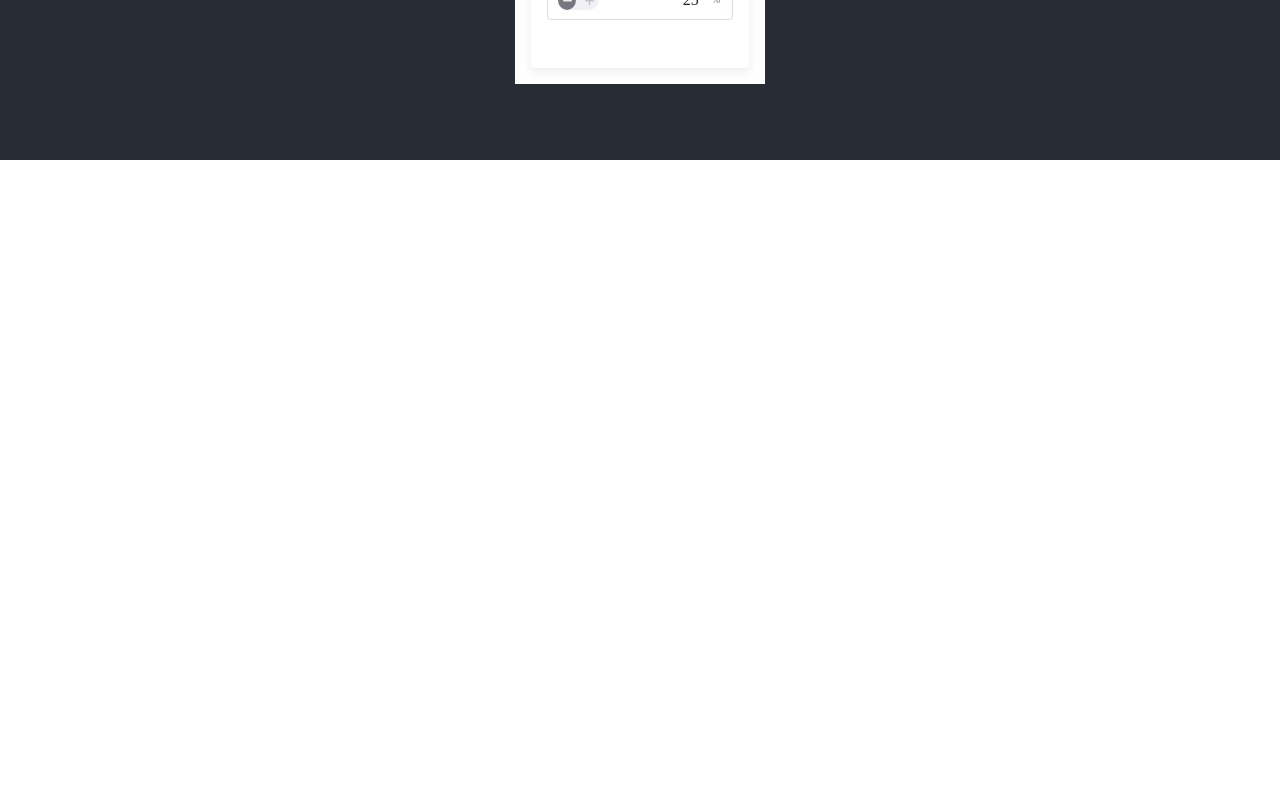
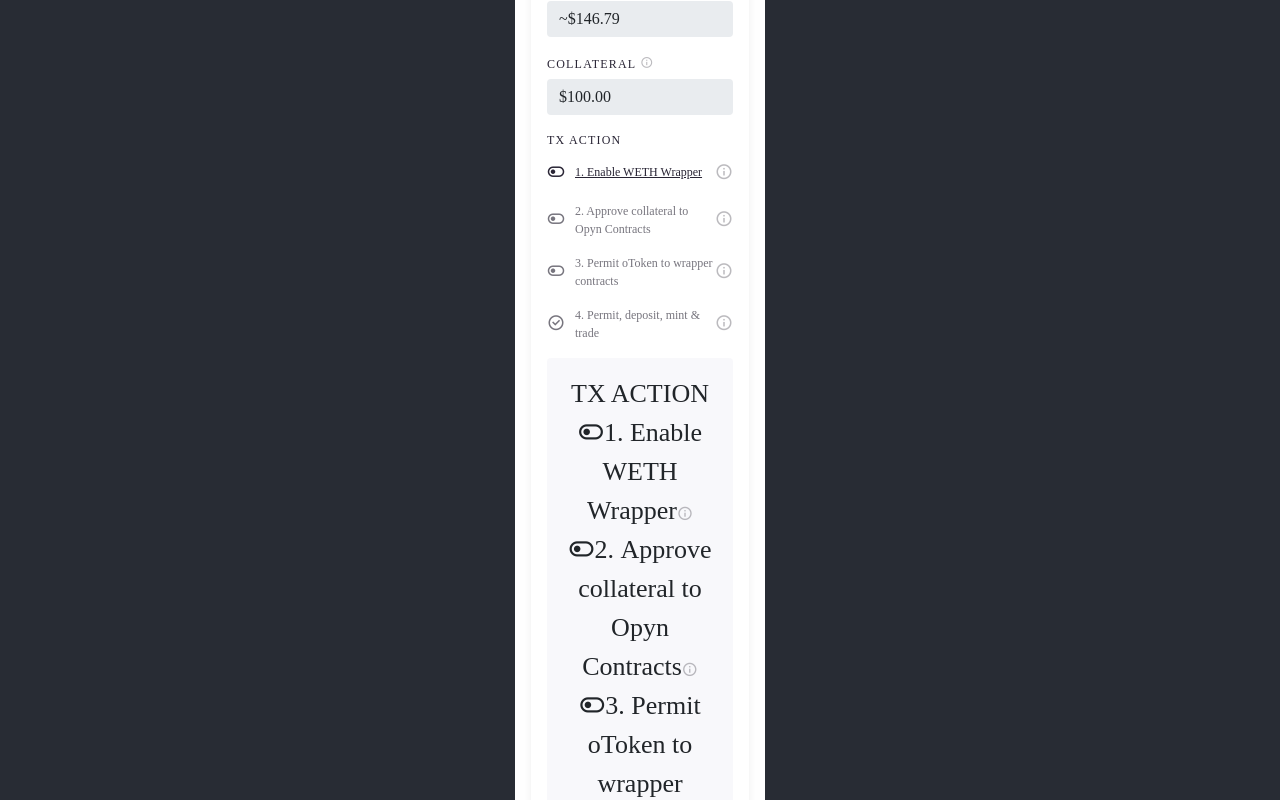
Before and after one commit to devapurva/opyn-order-card, a React (Create React App) app: page / in a window 1280 px wide. Shown: the part 640-1440 px from the top of the page. Before the commit the page ends 800 px from the top, so only its background shows below. Built offline with nearby package versions, Linux system fonts and the light colour scheme.

Commit message:
tx-summary in progress

```diff
--- a/src/App.css
+++ b/src/App.css
@@ -29,6 +29,7 @@
   font-size: 24px;
   text-align: left;
   margin-bottom: 16px;
+  text-transform: uppercase;
 }
 
 .order-card .split-heading {
@@ -358,6 +359,67 @@
   margin-bottom: 16px;
 }
 
+.metrics .liquidation {
+  margin-bottom: 16px;
+}
+
+.liquidation .form-control {
+  border: none;
+}
+
+.metrics .step-details {
+  margin-bottom: 16px;
+}
+
+.step-details .step-heading {
+  font-weight: normal;
+  font-size: 12px;
+  letter-spacing: 0.1em;
+  color: #292535;
+  text-align: left;
+  margin-bottom: 10px;
+}
+
+.step-details .list-item {
+  font-weight: 300;
+  font-size: 12px;
+  color: #77757e;
+  display: grid;
+  justify-content: flex-start;
+  grid-template-columns: auto 140px auto;
+  align-items: center;
+  text-align: left;
+  margin-bottom: 16px;
+}
+
+.step-details .active {
+  color: #292535 !important;
+  font-weight: 500;
+  font-size: 12px;
+}
+
+.step-details .active .text {
+  text-decoration-line: underline;
+}
+
+.step-details .active i {
+  text-decoration-line: none;
+}
+
+.step-details .list-item i {
+  font-size: 18px !important;
+}
+
+.step-details .list-item .right {
+  margin-right: 10px;
+}
+
+.metrics .action-summary {
+  background: rgb(220 218 233 / 20%);
+  border-radius: 4px;
+  padding: 16px;
+}
+
 @media (prefers-reduced-motion: no-preference) {
   .App-logo {
     animation: App-logo-spin infinite 20s linear;
--- a/src/components/OrderCard/index.tsx
+++ b/src/components/OrderCard/index.tsx
@@ -142,6 +142,96 @@ const OrderCard = () => {
                   <div className="collateral"></div>
                 </div>
               </div>
+              <div className="liquidation">
+                <div className="heading">
+                  Liquidation price <i className="ri-information-line info"></i>
+                </div>
+                <input
+                  type="text"
+                  className="form-control"
+                  placeholder=""
+                  aria-label=""
+                  aria-describedby="basic-addon2"
+                  value="~$146.79"
+                  disabled
+                />
+              </div>
+              <div className="liquidation">
+                <div className="heading">
+                  COLLATERAL <i className="ri-information-line info"></i>
+                </div>
+                <input
+                  type="text"
+                  className="form-control"
+                  placeholder=""
+                  aria-label=""
+                  aria-describedby="basic-addon2"
+                  value="$100.00"
+                  disabled
+                />
+              </div>
+              <div className="step-details">
+                <div className="step-heading">TX ACTION</div>
+                <div className="step-list">
+                  <div className="list-item active">
+                    <i className="ri-toggle-line right"></i>
+                    <span className="text">1. Enable WETH Wrapper</span>
+                    <i className="ri-information-line info"></i>
+                  </div>
+                  <div className="list-item">
+                    <i className="ri-toggle-line right"></i>
+                    <span className="text">
+                      2. Approve collateral to Opyn Contracts
+                    </span>
+                    <i className="ri-information-line info"></i>
+                  </div>
+                  <div className="list-item">
+                    <i className="ri-toggle-line right"></i>
+                    <span className="text">
+                      3. Permit oToken to wrapper contracts
+                    </span>
+                    <i className="ri-information-line info"></i>
+                  </div>
+                  <div className="list-item">
+                    <i className="ri-checkbox-circle-line right"></i>
+                    <span className="text">
+                      4. Permit, deposit, mint & trade
+                    </span>
+                    <i className="ri-information-line info"></i>
+                  </div>
+                </div>
+              </div>
+              <div className="action-summary">
+                <div className="action-heading">TX ACTION</div>
+                <div className="action-list">
+                  <div className="list-item">
+                    <i className="ri-toggle-line right"></i>
+                    <span className="text">1. Enable WETH Wrapper</span>
+                    <i className="ri-information-line info"></i>
+                  </div>
+                  <div className="list-item">
+                    <i className="ri-toggle-line right"></i>
+                    <span className="text">
+                      2. Approve collateral to Opyn Contracts
+                    </span>
+                    <i className="ri-information-line info"></i>
+                  </div>
+                  <div className="list-item">
+                    <i className="ri-toggle-line right"></i>
+                    <span className="text">
+                      3. Permit oToken to wrapper contracts
+                    </span>
+                    <i className="ri-information-line info"></i>
+                  </div>
+                  <div className="list-item">
+                    <i className="ri-checkbox-circle-line right"></i>
+                    <span className="text">
+                      4. Permit, deposit, mint & trade
+                    </span>
+                    <i className="ri-information-line info"></i>
+                  </div>
+                </div>
+              </div>
             </div>
           </div>
           <div
```
